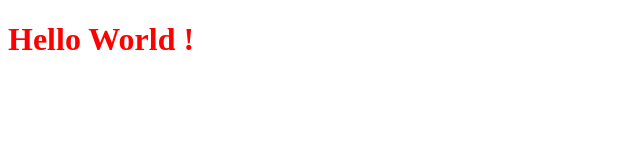
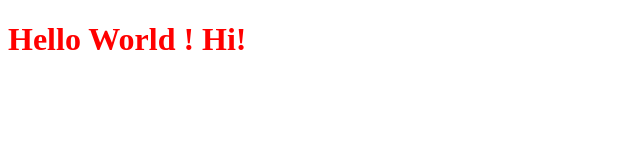
Before and after one commit to AgamSub/AgamSub.github.io, a plain HTML site: page index.html in a window 1280 px wide. Shown: the full height of the page, 0-640 px from the left. Drawn offline with Linux system fonts and the light colour scheme.

Commit message:
mmmmfrgyhuh

```diff
--- a/index.html
+++ b/index.html
@@ -4,6 +4,6 @@
 		<title>Agam Subekti</title>
 	</head>
 	<body>
-		<h1><font color="red">Hello World !</font></h1>
+		<h1><font color="red">Hello World ! Hi!</font></h1>
 	</body>
 </html>
```
